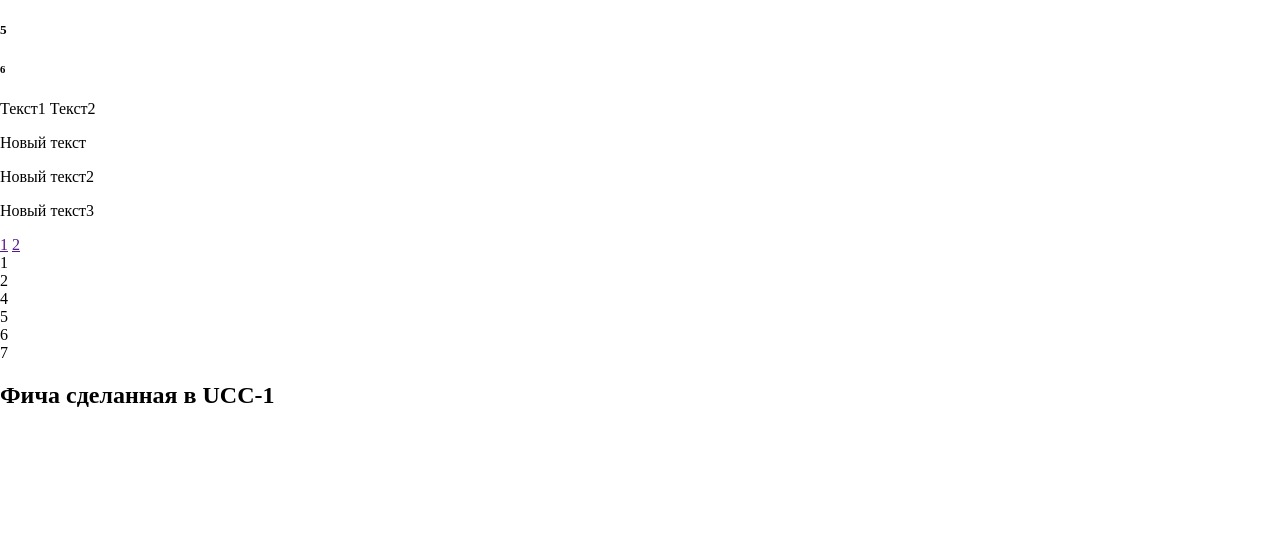
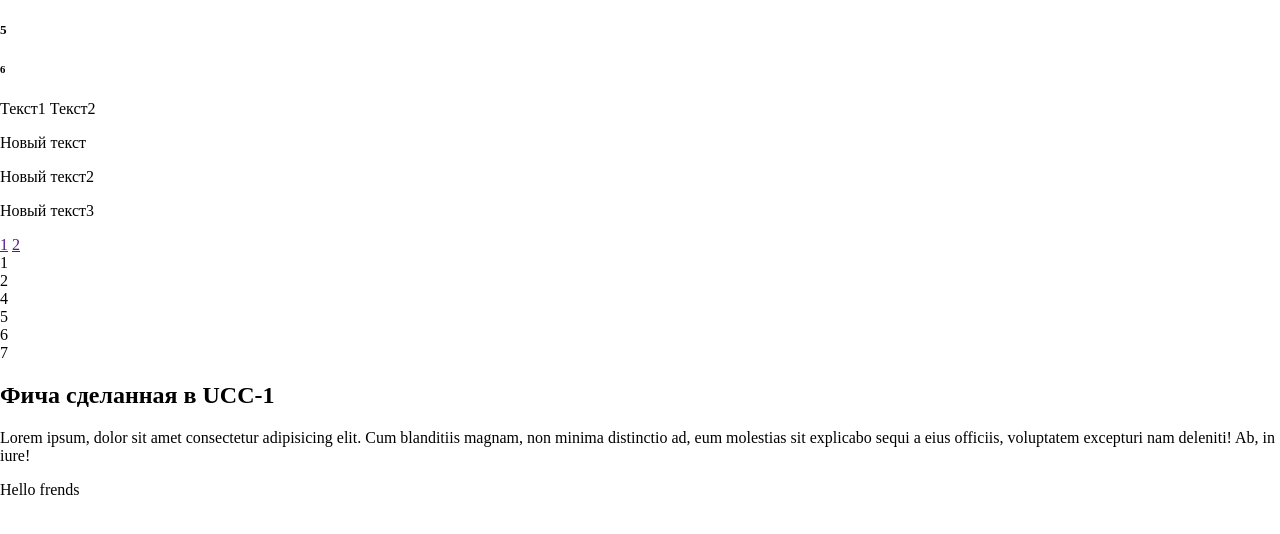
Before and after one commit to Ichetov/test, a plain HTML site: page index.html in a window 1280 px wide. Drawn offline with Linux system fonts and the light colour scheme.

Commit message:
add section

```diff
--- a/index.html
+++ b/index.html
@@ -32,6 +32,10 @@
            <div>6</div>
            <div>7</div>
            <h2>Фича сделанная в UCC-1</h2>
-
+    <section>
+      <p>Lorem ipsum, dolor sit amet consectetur adipisicing elit. Cum blanditiis magnam, non minima distinctio ad,
+         eum molestias sit explicabo sequi a eius officiis, voluptatem excepturi nam deleniti! Ab, in iure!</p>
+         <p>Hello frends</p>
+    </section>
 </body>
 </html>
```
